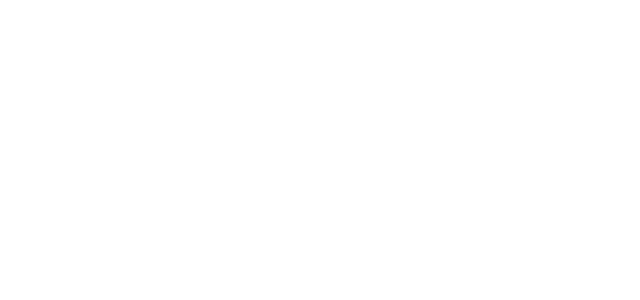
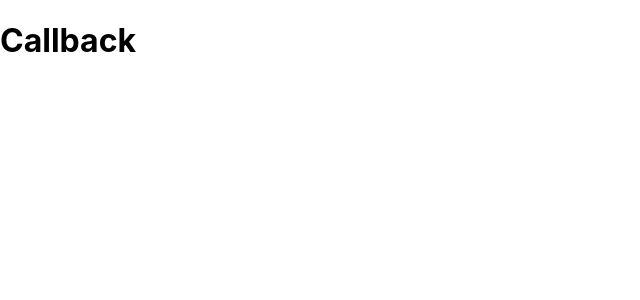
Before and after one commit to Docent-Inc/official-website, a React (Create React App) app: page /kakao in a window 1280 px wide. Shown: the top 300 px of the page, without its empty margins (0-640 px from the left). Built offline with nearby package versions, Linux system fonts and the light colour scheme.

Commit message:
ci: 서버 ci/cd 수정

```diff
--- a/src/component/Callback.js
+++ b/src/component/Callback.js
@@ -9,11 +9,14 @@
         const fetchAccessToken = async () => {
             const url = new URL(window.location.href);
             alert(url);
-            }
-        return async () => {
-            <h1>Callback</h1>
-        }
+            // 나머지 로직을 여기에 추가하세요.
+        };
+
+        // fetchAccessToken 함수를 호출합니다.
+        fetchAccessToken();
     }, []);
+
+    return <h1>Callback</h1>; // 이 부분을 수정했습니다.
 }
 
 export default Callback;
```
Also changed, not shown: 7 other files (tests, documents, lock files or other folders).
